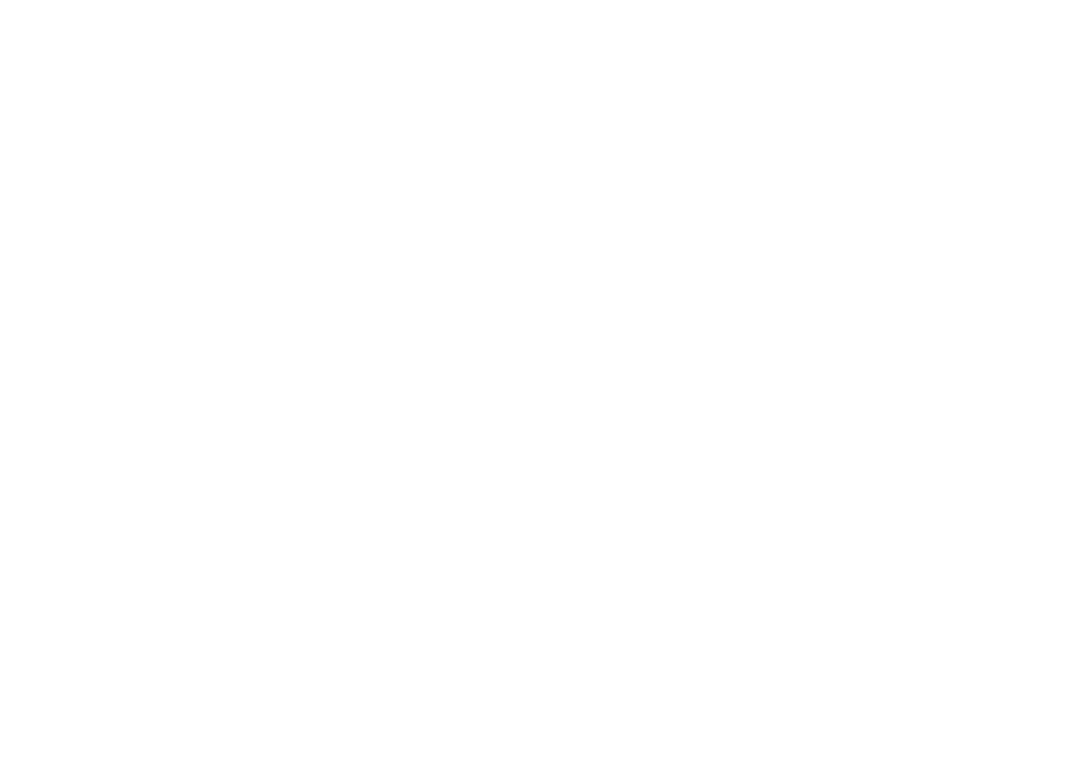
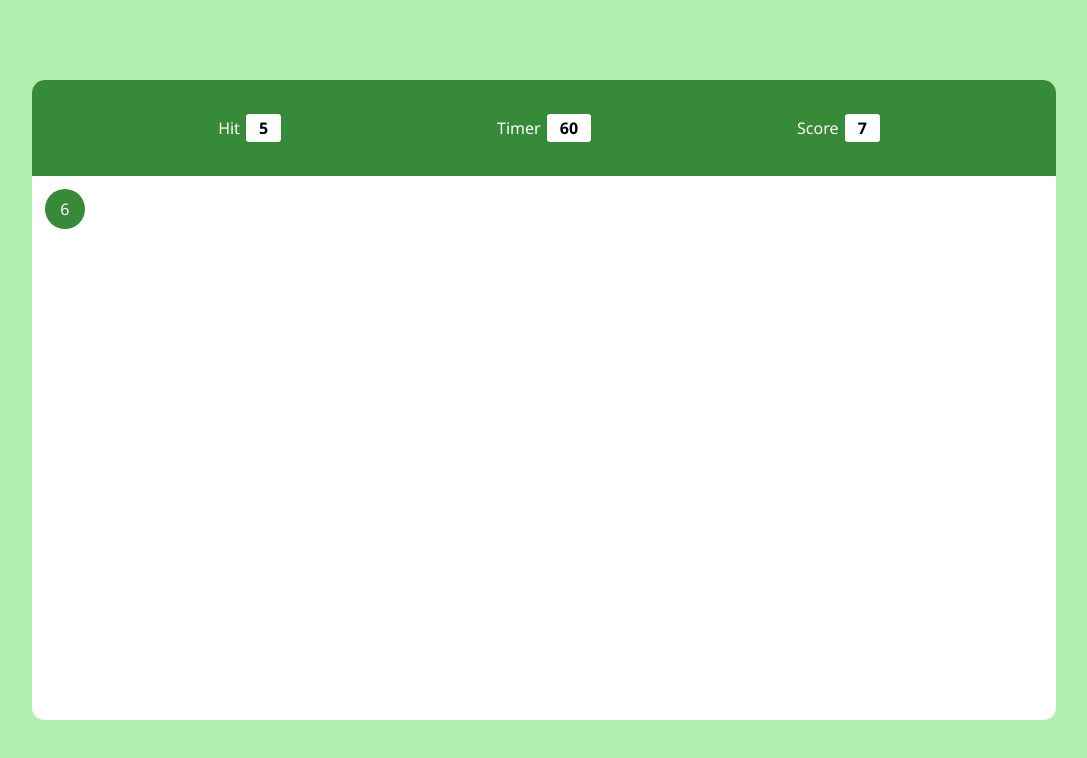
Before and after one commit to MuhammadAmmarAtique/Bubble-Game, a plain HTML site: page index.html in a window 1280 px wide. Shown: the whole page, without its empty margins (96-1183 px from the left). Drawn offline with Linux system fonts and the light colour scheme.

Commit message:
Created layout using html css

```diff
--- a/index.html
+++ b/index.html
@@ -8,6 +8,44 @@
 </head>
 <body>
 
+    <!-- main -->
+    <div class="main">
+
+        <!-- panel -->
+        <div class="panel">
+
+            <!-- paneltop -->
+            <div class="paneltop">
+
+                <div class="elements">
+                    <h4>Hit</h4>
+                    <div class="box">5</div>
+                </div>
+
+                <div class="elements">
+                    <h4>Timer</h4>
+                    <div class="box">60</div>
+                </div>
+
+                <div class="elements">
+                    <h4>Score</h4>
+                    <div class="box">7</div>
+
+                </div>
+
+            </div>
+
+            <!-- panelbottom -->
+            <div class="panelbottom">
+
+                <div class="bubble">6</div>
+
+            </div>
+
+        </div>
+
+    </div>
+
 
 
 
--- a/style.css
+++ b/style.css
@@ -4,6 +4,7 @@
     padding: 0;
     box-sizing: border-box;
     font-family: 'Segoe UI';
+    color: white;
  }
 html , body
 {
@@ -11,3 +12,85 @@ height: 100%;
 width: 100%;
 }
 /* Main styling starts here */
+
+/* main */
+.main
+{
+    height: 100%;
+    width: 100%;
+    background-color: rgb(175, 240, 175);
+    display: flex;
+    justify-content: center;
+    align-items: center;
+}
+
+/* panel */
+.panel
+{
+    height: 80%;
+    width: 80%;
+    background-color: white;
+    border-radius:0.8rem ;
+    overflow: hidden;
+}
+
+/* panel top */
+.paneltop
+{
+    height: 15%;
+    width: 100%;
+    background-color: rgb(55, 138, 55);
+    display: flex;
+    align-items: center;
+    justify-content: space-evenly;
+    /* padding: 0px 25%; */
+}
+
+.elements
+{
+    width: 15%;
+    display: flex;
+    align-items: center;
+    justify-content: center;
+    gap: 0.4rem;
+}
+
+.elements h4
+{
+    font-weight: 400;
+}
+
+.elements .box
+{
+   background-color: white;
+   color: black;
+   border-radius:0.2rem ;
+   font-size: 1rem;
+   padding: 0.2rem 0.8rem;
+   text-align: center;
+   font-weight:700 ;
+}
+
+/* panel bottom */
+
+.panelbottom
+{
+    /* background-color: aqua; */
+    width: 100%;
+    height: 85%;
+    padding: 0.8rem;
+    display: flex;
+    flex-wrap: wrap;
+    gap: 0.2rem;
+}
+
+.panelbottom .bubble
+{
+    display: flex;
+    align-items: center;
+    justify-content: center;
+    height: 2.5rem;
+    width: 2.5rem;
+    background-color: rgb(55, 138, 55);
+    border-radius: 50%;
+}
```
